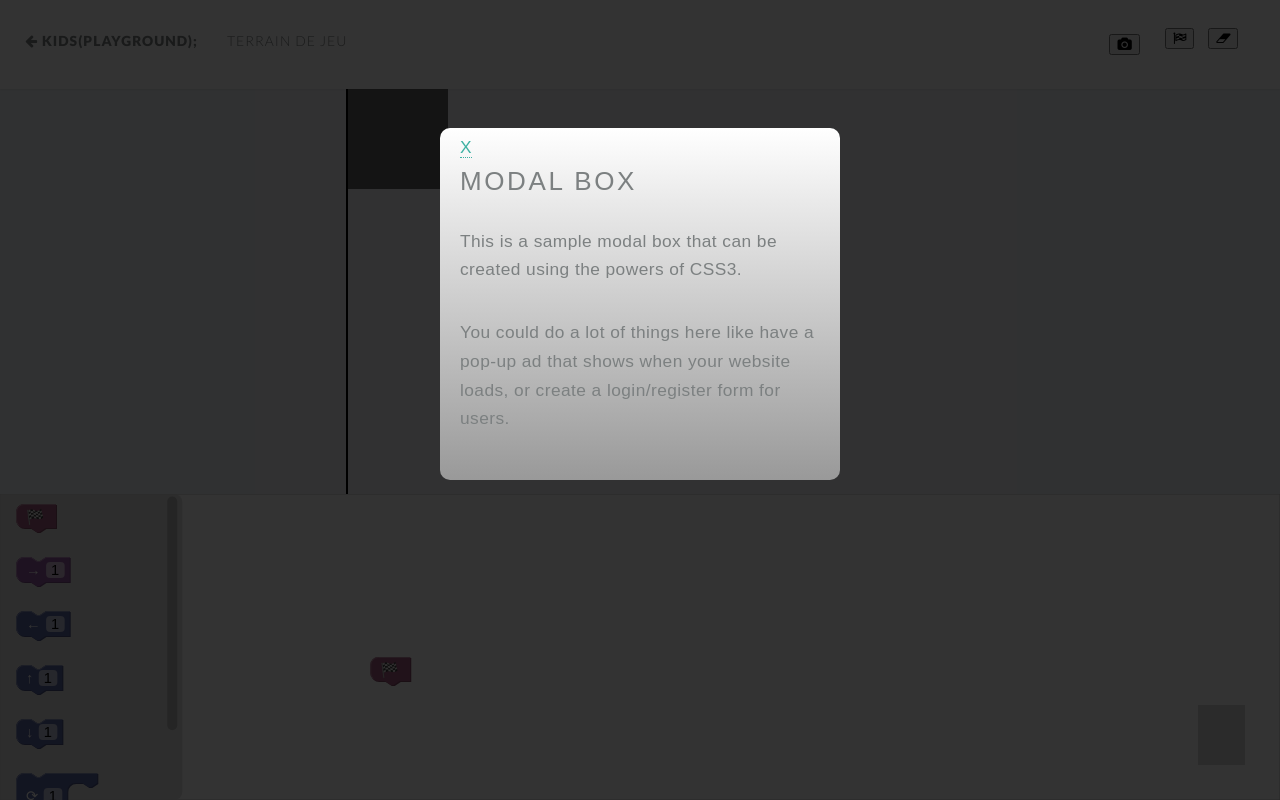
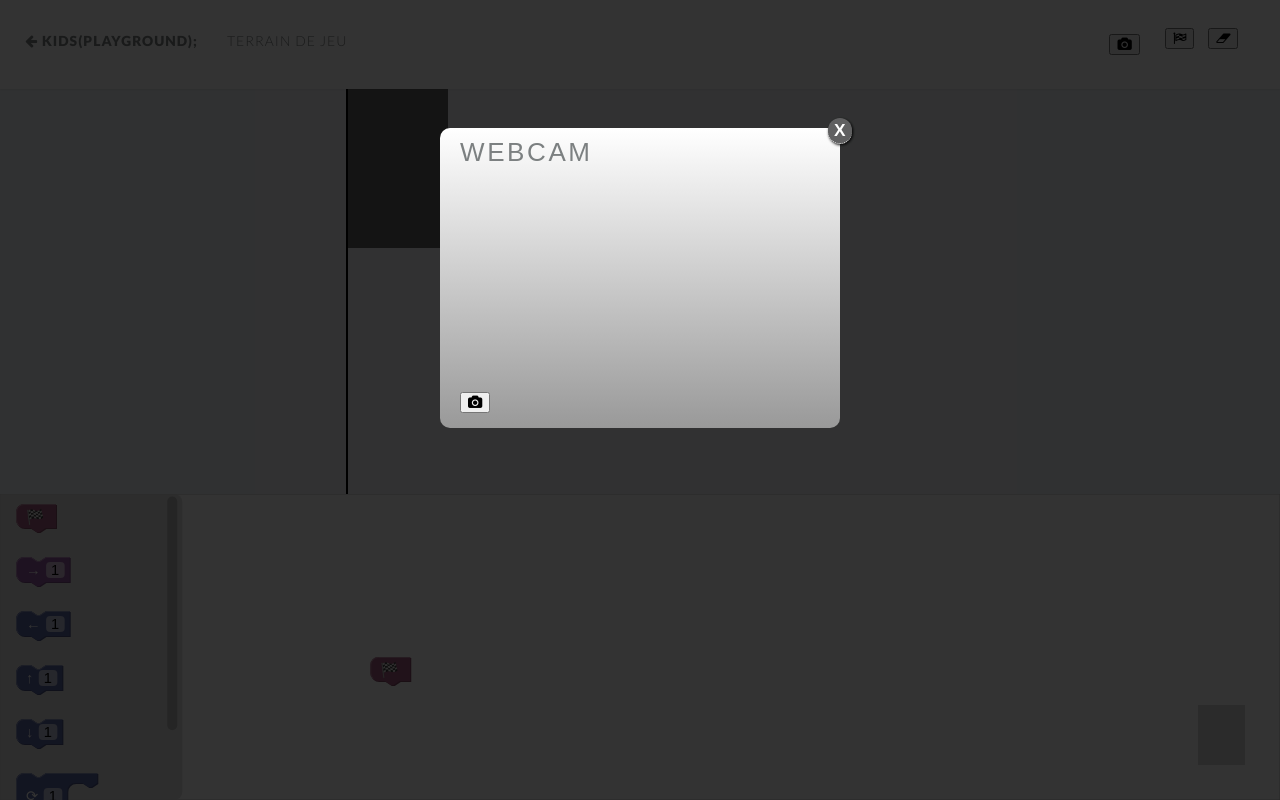
Before and after one commit to a-haas/kids-playground, a Django app: page /playground in a window 1280 px wide, after a click that opens the changed part. Run offline with Django 3.2, Linux system fonts and the light colour scheme; grey boxes are pictures that could not be loaded.

Commit message:
added webcam modal

```diff
--- a/app/core/templates/index.html
+++ b/app/core/templates/index.html
@@ -37,7 +37,7 @@
 
 	<header class="special container">
 		<span class="icon fa fa-puzzle-piece" aria-hidden="true"></span>
-		<h2><strong>kids(playground);</strong> un vrai bac à sable numérique</h2>
+		<h2><strong>kids(playground);</strong> un vrai bac à sable numérique </h2>
 		<p>
 			Lorem ipsum dolor sit amet, consectetur adipiscing elit. Phasellus eu placerat ligula. Praesent at sapien laoreet, aliquet erat sed, rhoncus felis. Vivamus blandit egestas orci non accumsan. Suspendisse ultrices neque nisi, ut faucibus ex semper at. Proin ut odio eget nunc maximus semper. Sed in vehicula lacus. Phasellus quis lectus vel risus rhoncus maximus. Nam volutpat tempor massa eu imperdiet. Aliquam erat volutpat. Donec mollis risus eros, non rutrum lectus vulputate hendrerit. Nulla blandit est eget erat facilisis, id congue orci cursus. Morbi sed suscipit nisl, ac posuere ex.
 		</p>
--- a/app/core/templates/playground.html
+++ b/app/core/templates/playground.html
@@ -44,7 +44,7 @@
 	<div id="display">
 		<div id="speech"></div>
 		<div id="character">
-			<video autoplay id="webcam"></video>
+			<canvas id="character-picture"></canvas>
 		</div>
 	</div>
 	{% endblock %}
@@ -59,9 +59,11 @@
 <div id="modal-camera" class="modalDialog">
 	<div>
 		<a href="#close-modal" title="Close" class="close">X</a>
-		<h2>Modal Box</h2>
-		<p>This is a sample modal box that can be created using the powers of CSS3.</p>
-		<p>You could do a lot of things here like have a pop-up ad that shows when your website loads, or create a login/register form for users.</p>
+		<h2>Webcam</h2>
+		<video autoplay id="webcam"></video>
+		<button id="trigger-camera">
+			<i class="fa fa-camera" aria-hidden="true"></i>
+		</button>
 	</div>
 </div>
 
--- a/app/static/css/playground.css
+++ b/app/static/css/playground.css
@@ -111,14 +111,13 @@ html, body, #page-wrapper, #playground{
 #webcam {
 	min-width: 100%;
     min-height: 100%;
-    max-width: 100px;
-    max-height: 100px;
+    max-width: 100%;
+    max-height: 100%;
     width: auto;
     height: auto;
  	background-size: 100% 100%;
  	top: 0px;
     left: 0px;
-    position: absolute;
 }
 
 #speech{
@@ -166,3 +165,24 @@ html, body, #page-wrapper, #playground{
 	background: -webkit-linear-gradient(#fff, #999);
 	background: -o-linear-gradient(#fff, #999);
 }
+
+.close {
+	background: #606061;
+	color: #FFFFFF;
+	line-height: 25px;
+	position: absolute;
+	right: -12px;
+	text-align: center;
+	top: -10px;
+	width: 24px;
+	text-decoration: none;
+	font-weight: bold;
+	-webkit-border-radius: 12px;
+	-moz-border-radius: 12px;
+	border-radius: 12px;
+	-moz-box-shadow: 1px 1px 3px #000;
+	-webkit-box-shadow: 1px 1px 3px #000;
+	box-shadow: 1px 1px 3px #000;
+}
+
+.close:hover { background: #00d9ff; }
--- a/app/static/js/playground.js
+++ b/app/static/js/playground.js
@@ -2,7 +2,6 @@
 // handle webcam
 // Grab elements, create settings, etc.
 $("#camera").click(function (){
-	alert("toto");
 	var video = document.getElementById('webcam');
 	// Get access to the camera!
 	if(navigator.mediaDevices && navigator.mediaDevices.getUserMedia) {
@@ -13,3 +12,16 @@ $("#camera").click(function (){
 	    });
 	}
 });
+
+// Elements for taking the snapshot
+var canvas = document.getElementById('character-picture');
+var context = canvas.getContext('2d');
+var video = document.getElementById('webcam');
+
+// Trigger photo take
+$("#trigger-camera").click(function(){
+	var w = video.offsetWidth;
+	var h = video.offsetHeight;
+	context.drawImage(video, 0, 0, w, h);
+	window.location = "#close-camera";
+});
```
